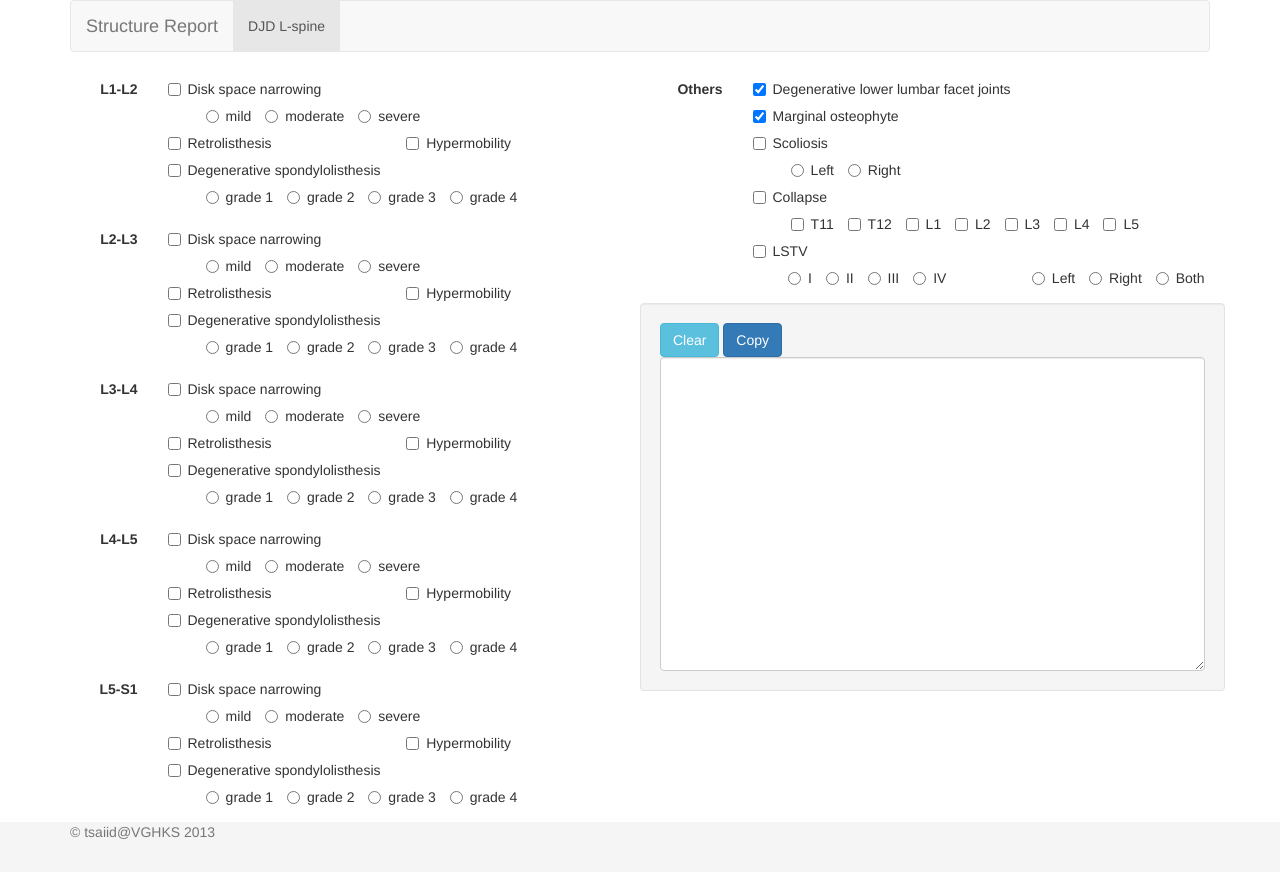
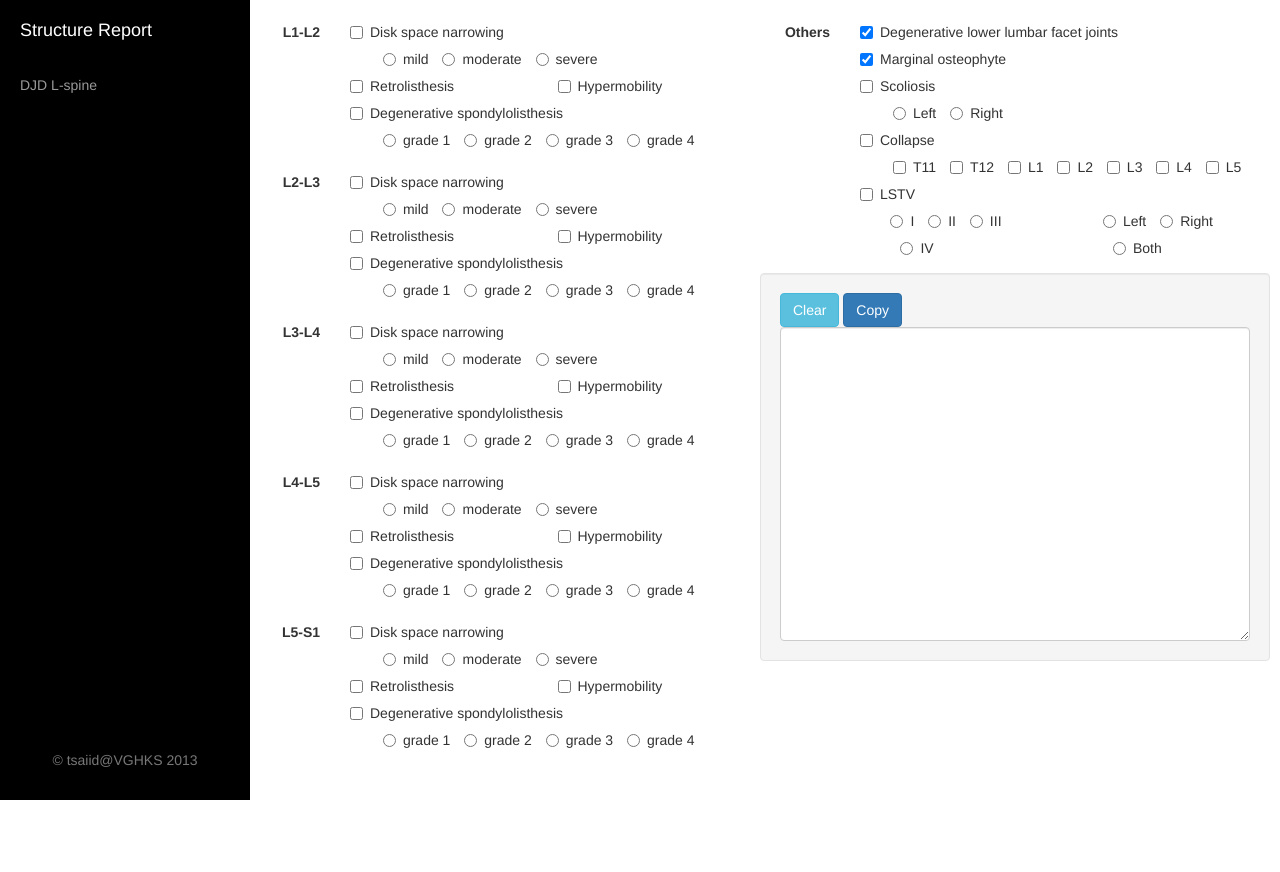
Before and after one commit to tsaiid/structured-reporting-web-tools, a website: page public/djd-l.html in a window 1280 px wide. After the commit the page ends 800 px from the top, so only its background shows below. Drawn offline with nearby package versions, Linux system fonts and the light colour scheme; some packages are replaced by stand-ins of ours; a script that the page names is missing.

Commit message:
include simple sidebar template and have some modifications.

```diff
--- a/public/djd-l.html
+++ b/public/djd-l.html
@@ -12,6 +12,8 @@
 
     <!-- Latest compiled and minified CSS -->
     <link rel="stylesheet" href="css/bootstrap.min.css">
+    <!-- Simple Sidebar CSS -->
+    <link href="css/simple-sidebar.css" rel="stylesheet">
 
     <!-- For IE 6/7/8 Responsive -->
     <!--[if lt IE 9]>
@@ -27,48 +29,53 @@
     }
     /* Wrapper for page content to push down footer */
 
-    #wrap {
+    #inner-wrapper {
         min-height: 100%;
         height: auto !important;
         height: 100%;
-        /* Negative indent footer by it's height */
-
         margin: 0 auto -50px;
+        padding: 0 auto 50px;
+        width: 100%;
     }
     /* Set the fixed height of the footer here */
 
-    #push,
+    #sidebar-wrapper {
+        margin-bottom: -50px;
+    }
+
     #footer {
         height: 50px;
-    }
-    #footer {
-        background-color: #f5f5f5;
+        background-color: #000;
     }
     </style>
 </head>
 
 <body>
-    <div id="wrap">
-        <div class="container">
+    <div id="wrapper">
+        <!-- Sidebar -->
+        <div id="sidebar-wrapper">
+            <div id="inner-wrapper">
+                <ul class="sidebar-nav">
+                    <li class="sidebar-brand">
+                        <a href="#">
+                        Structure Report
+                    </a>
+                    </li>
+                    <li>
+                        <a href="#">DJD L-spine</a>
+                    </li>
+                </ul>
+            </div>
 
-            <nav class="navbar navbar-default">
-                <div class="container-fluid">
-                    <!-- Brand and toggle get grouped for better mobile display -->
-                    <div class="navbar-header">
-                        <a class="navbar-brand" href="#">Structure Report</a>
-                    </div>
+            <!-- Site footer -->
+            <div id="footer">
+                    <p class="text-muted credit text-center">&copy; tsaiid@VGHKS 2013</p>
+            </div>
+        </div>
+        <!-- /#sidebar-wrapper -->
 
-                    <!-- Collect the nav links, forms, and other content for toggling -->
-                    <div class="collapse navbar-collapse" id="navbar-collapse-1">
-                        <ul class="nav navbar-nav">
-                            <li class="active"><a href="#">DJD L-spine</a>
-                            </li>
-                        </ul>
-                    </div>
-                    <!-- /.navbar-collapse -->
-                </div>
-                <!-- /.container-fluid -->
-            </nav>
+        <!-- Page Content -->
+        <div id="page-content-wrapper">
 
             <div class="body-content">
 
@@ -461,14 +468,7 @@
         </div>
         <!-- /container -->
     </div>
-    <!-- /wrap -->
-
-    <!-- Site footer -->
-    <div id="footer">
-        <div class="container">
-            <p class="text-muted credit">&copy; tsaiid@VGHKS 2013</p>
-        </div>
-    </div>
+    <!-- /wrapper -->
 
     <!-- JavaScript plugins (requires jQuery) -->
     <script src="http://ajax.googleapis.com/ajax/libs/jquery/1.10.2/jquery.min.js"></script>
```
